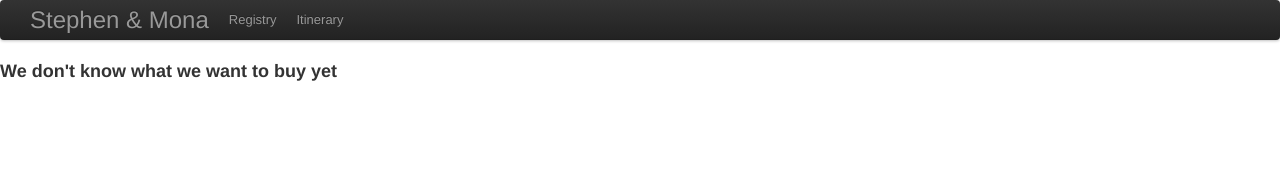
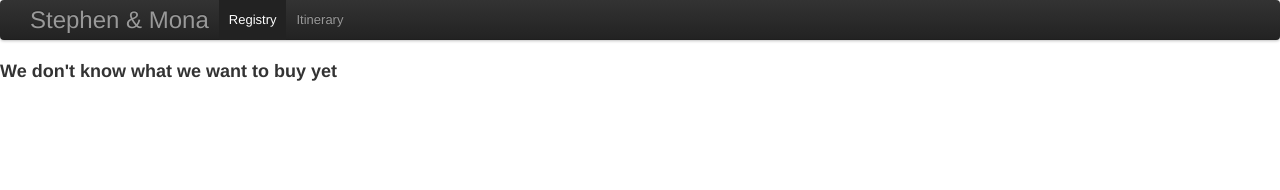
Before and after one commit to nodanaonlyzuul/wedding, a Jekyll site: the page built from registry.html, in a window 1280 px wide. Shown: the top 190 px of the page. Built offline with Jekyll 4.4.1, drawn with Linux system fonts in a browser that asks for light colours.

Commit message:
Using if statements

```diff
--- a/_includes/header.html
+++ b/_includes/header.html
@@ -13,11 +13,11 @@
           <li style="font-size: 24px">
             <a href="/index.html">Stephen &amp; Mona</a>
           </li>
-          <li>
+          <li class="{% if page.url == '/registry.html'%}active{%endif%}">
             <a href="/registry.html">Registry</a>
           </li>
 
-          <li>
+          <li class="{% if page.url == '/itinerary.html'%}active{%endif%}">
             <a href="/itinerary.html">Itinerary</a>
           </li>
         </ul>
--- a/itinerary.html
+++ b/itinerary.html
@@ -6,5 +6,6 @@ title: "Hi"
 <div class="row">
   <div class="span6">
     <h3>We don't know where anything is happening</h3>
+
   </div>
 </div>
```
